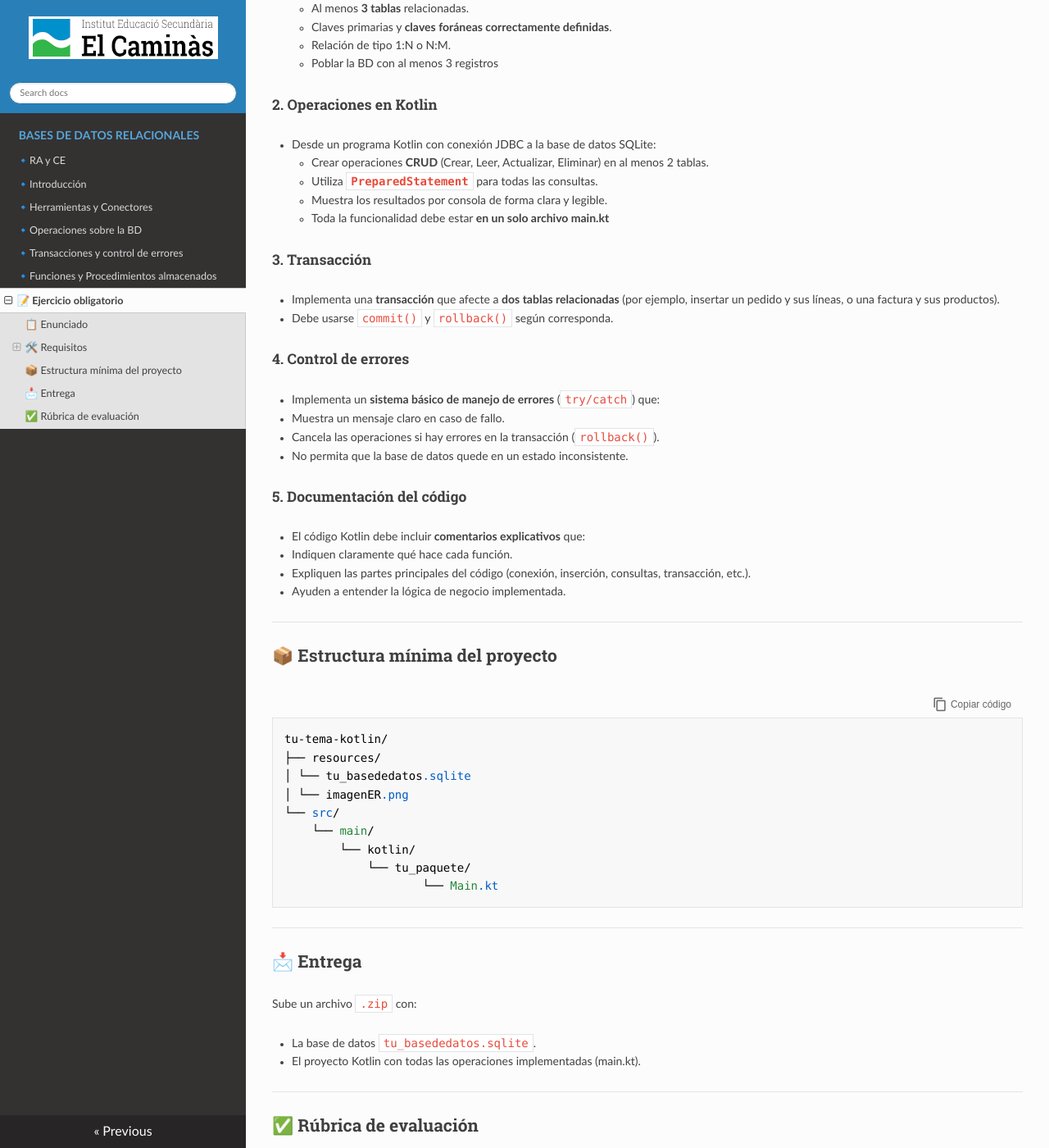
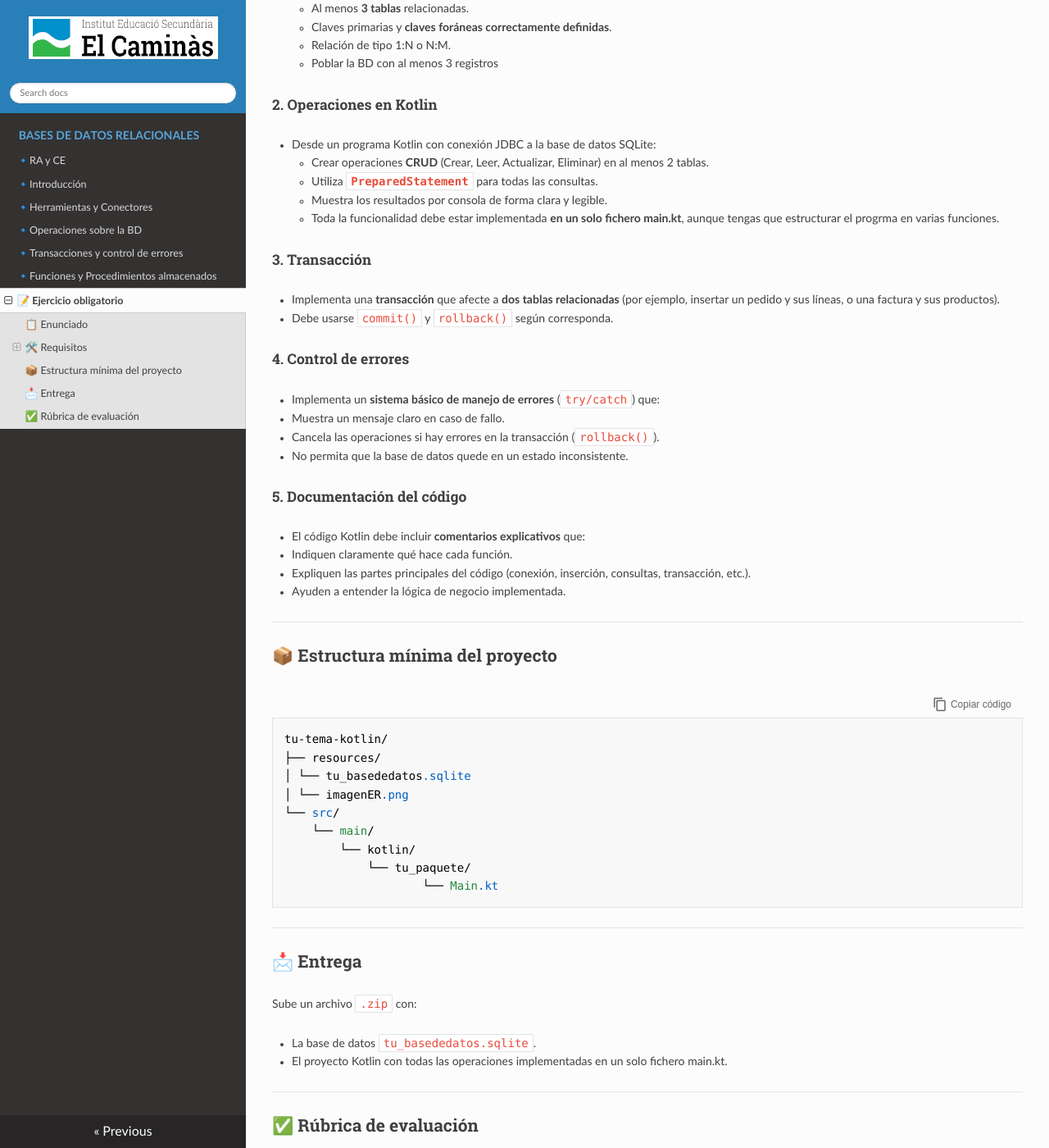
Before and after one commit to asalvadorc/AD_BD_Relacionales_, an MkDocs documentation site: the page built from docs/Ejercicio.md, in a window 1280 px wide and 1400 px high, scrolled down 501 px. Shown: the whole window at 82% size. Built offline with MkDocs 1.6.1, drawn with Linux system fonts in a browser that asks for light colours; nearby versions of some CDN libraries.

Commit message:
ejercicio

```diff
--- a/docs/Ejercicio.md
+++ b/docs/Ejercicio.md
@@ -24,7 +24,7 @@ Diseñar, crear y utilizar una **base de datos relacional SQLite** con al menos
     - Crear operaciones **CRUD** (Crear, Leer, Actualizar, Eliminar) en al menos 2 tablas.
     - Utiliza **`PreparedStatement`** para todas las consultas.
     - Muestra los resultados por consola de forma clara y legible.
-    - Toda la funcionalidad debe estar **en un solo archivo main.kt**
+    - Toda la funcionalidad debe estar implementada **en un solo fichero main.kt**, aunque tengas que estructurar el progrma en varias funciones.
 
 ### 3. Transacción
 
@@ -69,7 +69,7 @@ Diseñar, crear y utilizar una **base de datos relacional SQLite** con al menos
 Sube un archivo `.zip` con:
 
 - La base de datos `tu_basededatos.sqlite`.
-- El proyecto Kotlin con todas las operaciones implementadas (main.kt).
+- El proyecto Kotlin con todas las operaciones implementadas en un solo fichero main.kt.
 
 
 ---
```
